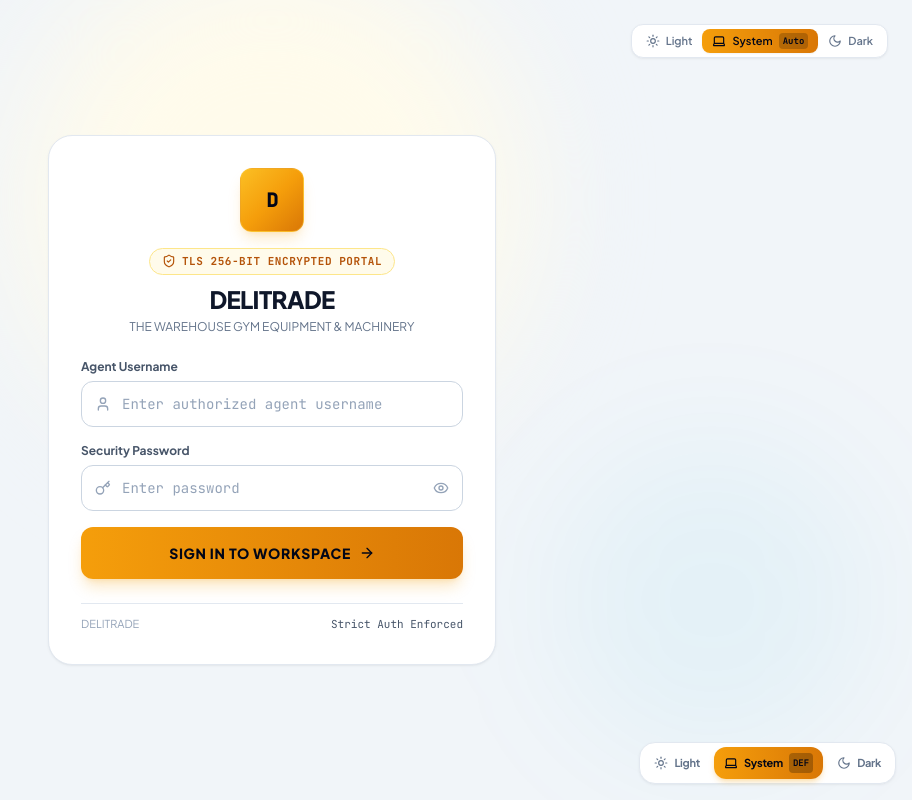
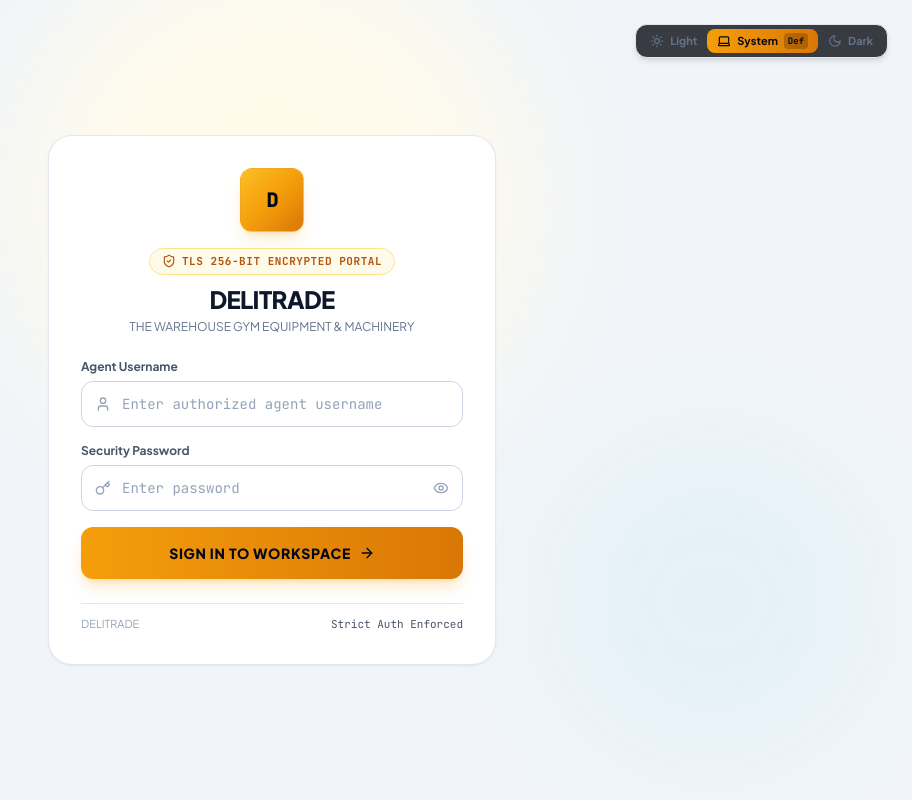
Before and after one commit to arshadrahiman/deligo_trade, a React (Vite) app: page / in a window 1280 px wide. Shown: the whole page, without its empty margins (368-1280 px from the left). Built offline with nearby package versions, Linux system fonts and the light colour scheme.

Commit message:
fix: streamline theme switcher to a single premium POS header control and remove floating duplicates

```diff
--- a/src/App.jsx
+++ b/src/App.jsx
@@ -2,18 +2,18 @@ import React from 'react';
 import { useApp } from './context/AppContext';
 import LoginPage from './components/LoginPage';
 import AdminPortal from './components/AdminPortal';
-import ThemeToggle from './components/ThemeToggle';
 
 export default function App() {
   const { isAdminLoggedIn } = useApp();
 
   // 1. Strict Authentication Gate:
   // Without login, no one can use or view any part of the webapp.
-  return (
-    <>
-      {!isAdminLoggedIn ? <LoginPage /> : <AdminPortal />}
-      {/* Floating Corner Theme Switcher (System / Light / Dark - System by default) */}
-      <ThemeToggle variant="corner" />
-    </>
-  );
+  if (!isAdminLoggedIn) {
+    return <LoginPage />;
+  }
+
+  // 2. Single Unified Application Path:
+  // A single unified interface for all agent roles (Sales Agent, Finance Agent, Admin Agent, Super Admin).
+  // All navigation tabs, actions, and datasets are dynamically rendered based strictly on role permissions and access.
+  return <AdminPortal />;
 }
--- a/src/components/AdminPortal.jsx
+++ b/src/components/AdminPortal.jsx
@@ -897,7 +897,7 @@ export default function AdminPortal() {
         {/* Authenticated Session Badge & Secure Logout */}
         <div className="flex items-center gap-3">
           {/* Header Theme Switcher */}
-          <ThemeToggle variant="header" />
+          <ThemeToggle />
 
           <div className="hidden sm:flex flex-col items-end text-right">
             <div className="flex items-center gap-1.5">
--- a/src/components/LoginPage.jsx
+++ b/src/components/LoginPage.jsx
@@ -85,7 +85,7 @@ export default function LoginPage() {
     <div className="min-h-screen w-full bg-[#070A12] flex flex-col items-center justify-center px-4 py-8 sm:py-12 relative overflow-hidden select-none">
       {/* Top right corner theme switcher */}
       <div className="absolute top-4 right-4 sm:top-6 sm:right-6 z-20">
-        <ThemeToggle variant="header" />
+        <ThemeToggle />
       </div>
 
       {/* Background ambient security lighting */}
--- a/src/components/SystemConfigTab.jsx
+++ b/src/components/SystemConfigTab.jsx
@@ -28,7 +28,6 @@ import {
   Save,
 } from 'lucide-react';
 import { useApp, sanitizeInput } from '../context/AppContext';
-import ThemeToggle from './ThemeToggle';
 
 export default function SystemConfigTab() {
   const {
@@ -823,23 +822,6 @@ export default function SystemConfigTab() {
               </div>
             </div>
 
-            {/* UI Theme & Appearance Mode */}
-            <div className="pt-4 border-t border-white/10">
-              <div className="flex flex-col sm:flex-row sm:items-center justify-between gap-3 p-4 rounded-xl bg-[#070A12] border border-white/10">
-                <div>
-                  <h4 className="text-sm font-bold text-white uppercase tracking-wider font-mono">
-                    Terminal Appearance & Theme Mode
-                  </h4>
-                  <p className="text-xs text-slate-400 mt-0.5">
-                    Select Light, Dark, or System mode. System setting is the default and dynamically follows your device OS theme.
-                  </p>
-                </div>
-                <div>
-                  <ThemeToggle variant="header" />
-                </div>
-              </div>
-            </div>
-
             {/* Actions */}
             <div className="pt-4 border-t border-white/10 flex items-center justify-between">
               <button
--- a/src/components/ThemeToggle.jsx
+++ b/src/components/ThemeToggle.jsx
@@ -2,41 +2,40 @@ import React from 'react';
 import { Sun, Moon, Laptop } from 'lucide-react';
 import { useApp } from '../context/AppContext';
 
-export default function ThemeToggle({
-  variant = 'corner', // 'corner' | 'header' | 'inline'
-  className = '',
-}) {
-  const { theme, resolvedTheme, setTheme } = useApp();
+/**
+ * Premium POS Theme Switcher
+ * Provides clean 1-click toggling between Light, System (Default), and Dark themes.
+ */
+export default function ThemeToggle({ className = '' }) {
+  const { theme, setTheme } = useApp();
 
   const options = [
     {
       id: 'light',
       label: 'Light',
       icon: Sun,
-      title: 'Switch to Light Theme',
+      title: 'Light Theme',
     },
     {
       id: 'system',
       label: 'System',
       icon: Laptop,
-      title: 'Follow System Device Theme (Default)',
-      badge: 'Auto',
+      title: 'System Theme (Default: follows device OS)',
+      badge: 'Def',
     },
     {
       id: 'dark',
       label: 'Dark',
       icon: Moon,
-      title: 'Switch to Dark Theme',
+      title: 'Dark Theme',
     },
   ];
 
-  // 1. Header Variant (Compact inline pill for navigation bars)
-  if (variant === 'header') {
   return (
     <div
-        className={`inline-flex items-center p-1 rounded-xl bg-surface/90 border border-white/10 shadow-md backdrop-blur-md ${className}`}
-        role="group"
-        aria-label="Theme Settings"
+      className={`inline-flex items-center p-0.5 sm:p-1 rounded-xl bg-[#0A0D14]/80 border border-white/10 shadow-md backdrop-blur-md select-none ${className}`}
+      role="radiogroup"
+      aria-label="Terminal Theme Selection"
     >
       {options.map((opt) => {
         const Icon = opt.icon;
@@ -45,18 +44,20 @@ export default function ThemeToggle({
           <button
             key={opt.id}
             onClick={() => setTheme(opt.id)}
-              className={`flex items-center gap-1.5 px-2.5 py-1 rounded-lg text-xs font-semibold transition-all select-none active:scale-95 ${
+            className={`flex items-center gap-1 sm:gap-1.5 px-2 sm:px-2.5 py-1 rounded-lg text-xs font-semibold transition-all select-none active:scale-95 ${
               isActive
                 ? 'bg-gradient-to-r from-amber-500 to-amber-600 text-slate-950 font-black shadow-sm'
                 : 'text-slate-400 hover:text-white hover:bg-white/5'
             }`}
             title={opt.title}
             type="button"
+            role="radio"
+            aria-checked={isActive}
           >
             <Icon className="w-3.5 h-3.5 flex-shrink-0" />
-              <span className="hidden md:inline text-[11px] font-sans">{opt.label}</span>
+            <span className="hidden sm:inline text-[11px] font-sans font-bold">{opt.label}</span>
             {opt.badge && isActive && (
-                <span className="hidden xl:inline text-[9px] px-1 py-0.2 rounded bg-black/20 text-slate-950 font-mono font-bold">
+              <span className="hidden md:inline text-[9px] px-1 py-0.2 rounded bg-black/20 text-slate-950 font-mono font-bold">
                 {opt.badge}
               </span>
             )}
@@ -66,47 +67,3 @@ export default function ThemeToggle({
     </div>
   );
 }
-
-  // 2. Corner Floating Variant (Fixed in corner accessible from all pages)
-  return (
-    <aside
-      aria-label="Theme switcher"
-      className={`fixed bottom-4 right-4 z-50 select-none ${className}`}
-    >
-      <div className="p-1 rounded-2xl bg-surface/95 dark:bg-[#0D121F]/95 backdrop-blur-xl border border-white/15 dark:border-white/10 shadow-2xl shadow-black/40 flex items-center gap-1">
-        {options.map((opt) => {
-          const Icon = opt.icon;
-          const isActive = theme === opt.id;
-          return (
-            <button
-              key={opt.id}
-              onClick={() => setTheme(opt.id)}
-              className={`flex items-center gap-1.5 px-2.5 py-1.5 rounded-xl text-xs font-bold transition-all active:scale-95 ${
-                isActive
-                  ? 'bg-gradient-to-r from-amber-500 to-amber-600 text-slate-950 font-black shadow-md shadow-amber-500/25'
-                  : 'text-slate-400 hover:text-white dark:hover:text-white hover:bg-white/5'
-              }`}
-              title={opt.title}
-              type="button"
-            >
-              <Icon className="w-3.5 h-3.5 flex-shrink-0" />
-              <span className="text-[11px] font-sans tracking-tight">{opt.label}</span>
-              {opt.id === 'system' && (
-                <span
-                  className={`text-[9px] px-1 py-0.5 rounded font-mono font-bold uppercase ${
-                    isActive
-                      ? 'bg-black/25 text-slate-950'
-                      : 'bg-white/10 text-slate-400'
-                  }`}
-                  title="Default system setting: automatically adapts to device OS preference"
-                >
-                  Def
-                </span>
-              )}
-            </button>
-          );
-        })}
-      </div>
-    </aside>
-  );
-}
```
Lines whose indentation alone changed are shown as unchanged.
